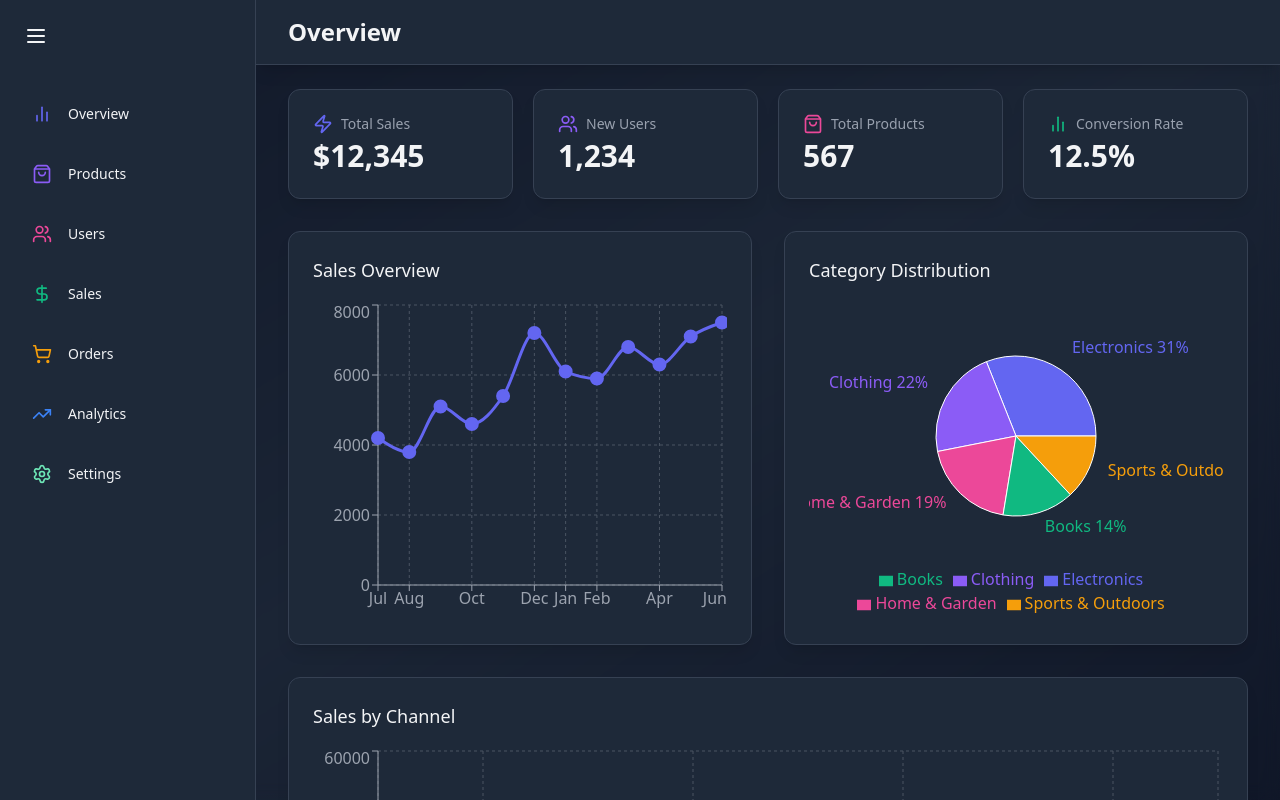
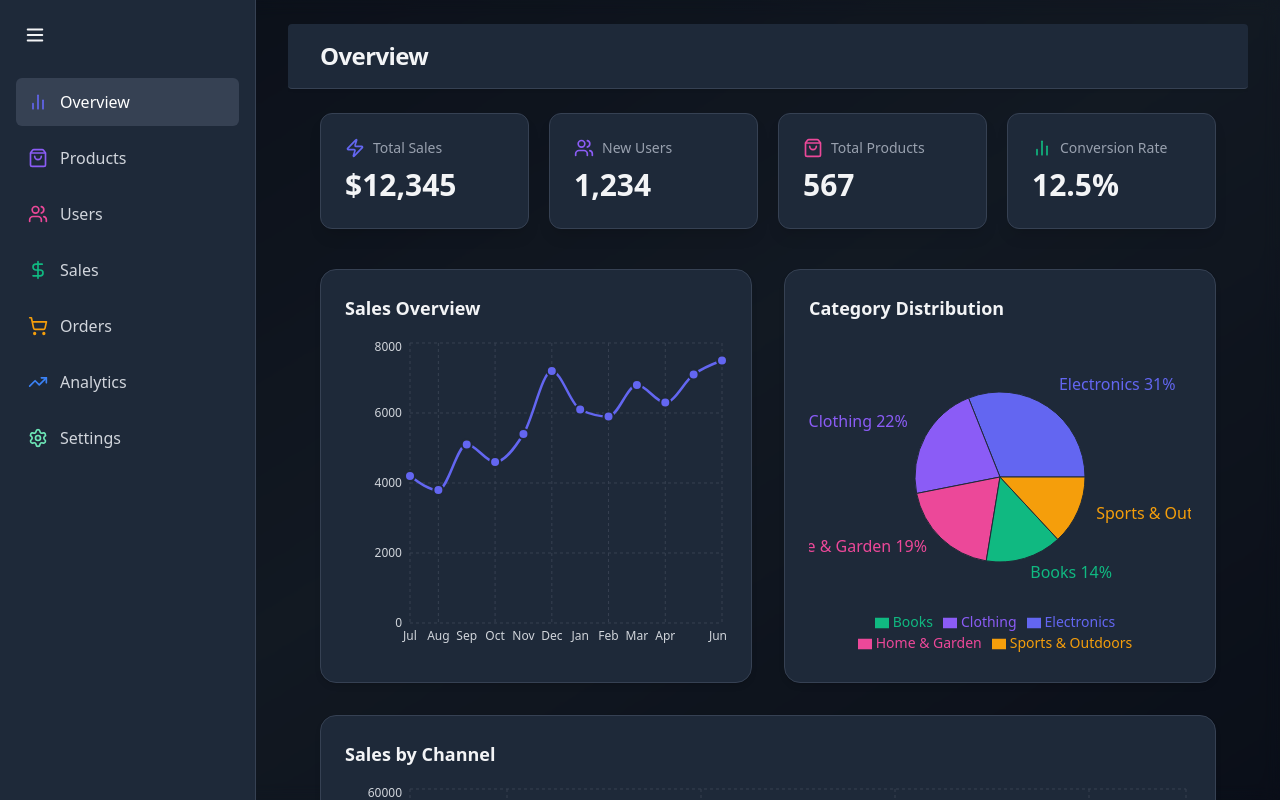
Before and after one commit to aditya-narayan-sahoo/admin-dashboard, a React (Vite) app: page / in a window 1280 px wide. Built offline with nearby package versions, Linux system fonts and the light colour scheme; the HTML template or start-up script is replaced by a standard one.

Commit message:
Refactor the styling for main and the overview page

```diff
--- a/src/App.jsx
+++ b/src/App.jsx
@@ -1,23 +1,30 @@
+import { Routes, Route } from "react-router-dom";
+
+import Sidebar from "./components/common/Sidebar";
+import Overview from "./pages/Overview";
+import Users from "./pages/Users";
 import Sales from "./pages/Sales";
-import Users from "./pages/Users";
 import Orders from "./pages/Orders";
-import Overview from "./pages/Overview";
 import Products from "./pages/Products";
 import Settings from "./pages/Settings";
 import Analytics from "./pages/Analytics";
 
-import Sidebar from "./components/common/Sidebar";
-
-import { Route, Routes } from "react-router-dom";
-
 const App = () => {
   return (
-    <main className="flex h-screen bg-gray-900 text-gray-100 overflow-hidden">
-      <section className="fixed inset-0 z-0">
-        <div className="absolute inset-0 bg-gradient-to-br from-gray-900 via-gray-800 to-gray-900 opacity-80" />
+    <div className="flex h-screen bg-gradient-to-br from-gray-900 via-gray-800 to-gray-900 text-gray-100 overflow-hidden relative">
+      {/* Background Blur Overlay */}
+      <div className="absolute inset-0 z-0 pointer-events-none">
+        <div className="absolute inset-0 bg-black opacity-40" />
         <div className="absolute inset-0 backdrop-blur-sm" />
-      </section>
+      </div>
+
+      {/* Sidebar */}
+      <aside className="relative z-10">
         <Sidebar />
+      </aside>
+
+      {/* Main Content */}
+      <main className="relative z-10 flex-1 overflow-y-auto px-4 py-6 sm:px-6 lg:px-8">
         <Routes>
           <Route path="/" element={<Overview />} />
           <Route path="/users" element={<Users />} />
@@ -28,6 +35,7 @@ const App = () => {
           <Route path="/analytics" element={<Analytics />} />
         </Routes>
       </main>
+    </div>
   );
 };
 
--- a/src/components/common/Header.jsx
+++ b/src/components/common/Header.jsx
@@ -1,10 +1,16 @@
 const Header = ({ title }) => {
   return (
-    <header className="bg-gray-800 bg-opacity-50 backdrop-blur-md shadow-lg border-b border-gray-700">
-      <div className="max-w-7xl mx-auto py-4 px-4 sm:px-6 lg:px-8">
-        <h1 className="text-2xl font-semibold text-gray-100">{title}</h1>
+    <header
+      role="banner"
+      className="bg-gray-800 bg-opacity-50 backdrop-blur-md border-b border-gray-700 shadow-sm rounded"
+    >
+      <div className="max-w-7xl mx-auto px-4 sm:px-6 lg:px-8 py-4">
+        <h1 className="text-2xl font-bold tracking-tight text-gray-100">
+          {title}
+        </h1>
       </div>
     </header>
   );
 };
+
 export default Header;
--- a/src/components/common/Sidebar.jsx
+++ b/src/components/common/Sidebar.jsx
@@ -1,44 +1,58 @@
 import { useState } from "react";
 import { Menu } from "lucide-react";
-import { Link } from "react-router-dom";
+import { Link, useLocation } from "react-router-dom";
 import { SIDEBAR_ITEMS } from "../../utils";
 import { AnimatePresence, motion } from "framer-motion";
+
 const Sidebar = () => {
-  const [isSidebarOpen, setIsSidebarOpen] = useState(true);
+  const [isOpen, setIsOpen] = useState(true);
+  const { pathname } = useLocation();
 
   return (
     <motion.div
-      className={`relative z-10 transition-all duration-200 ease-in-out flex-shrink-0 ${
-        isSidebarOpen ? "w-64" : "w-20"
-      }`}
-      animate={{ width: isSidebarOpen ? 256 : 80 }}
+      animate={{ width: isOpen ? 256 : 80 }}
+      className="transition-all duration-300 ease-in-out h-full bg-gray-800 bg-opacity-60 backdrop-blur-md border-r border-gray-700 flex flex-col p-4 overflow-hidden"
     >
-      <div className="h-full bg-gray-800 bg-opacity-50 backdrop-blur-md p-4 flex flex-col border-r border-gray-700">
-        <motion.button
-          whileHover={{ scale: 1.1 }}
-          whileTap={{ scale: 0.9 }}
-          onClick={() => setIsSidebarOpen(!isSidebarOpen)}
-          className="p-2 rounded-full hover:bg-gray-700 transition-colors max-w-fit"
-        >
-          <Menu size={24} />
-        </motion.button>
+      {/* Toggle Button */}
+      <motion.button
+        whileHover={{ scale: 1.05 }}
+        whileTap={{ scale: 0.95 }}
+        onClick={() => setIsOpen((prev) => !prev)}
+        aria-label="Toggle sidebar"
+        aria-expanded={isOpen}
+        className="p-2 rounded-full hover:bg-gray-700 transition-colors w-fit"
+      >
+        <Menu size={22} />
+      </motion.button>
 
-        <nav className="mt-8 flex-grow">
-          {SIDEBAR_ITEMS.map((item) => (
-            <Link key={item.href} to={item.href}>
-              <motion.div className="flex items-center p-4 text-sm font-medium rounded-lg hover:bg-gray-700 transition-colors mb-2">
+      {/* Nav Items */}
+      <nav className="mt-6 flex flex-col gap-2">
+        {SIDEBAR_ITEMS.map((item) => {
+          const isActive = pathname === item.href;
+
+          return (
+            <Link key={item.href} to={item.href} className="group">
+              <motion.div
+                layout
+                className={`flex items-center p-3 rounded-md transition-colors duration-200 ${
+                  isActive
+                    ? "bg-gray-700 text-white"
+                    : "hover:bg-gray-700 text-gray-300"
+                }`}
+              >
                 <item.icon
                   size={20}
-                  style={{ color: item.color, minWidth: "20px" }}
+                  style={{ color: item.color }}
+                  className="shrink-0"
                 />
-                <AnimatePresence>
-                  {isSidebarOpen && (
+                <AnimatePresence initial={false}>
+                  {isOpen && (
                     <motion.span
-                      className="ml-4 whitespace-nowrap"
-                      initial={{ opacity: 0, width: 0 }}
-                      animate={{ opacity: 1, width: "auto" }}
-                      exit={{ opacity: 0, width: 0 }}
-                      transition={{ duration: 0.1, delay: 0.2 }}
+                      className="ml-3 whitespace-nowrap overflow-hidden"
+                      initial={{ opacity: 0, x: -10 }}
+                      animate={{ opacity: 1, x: 0 }}
+                      exit={{ opacity: 0, x: -10 }}
+                      transition={{ duration: 0.15 }}
                     >
                       {item.name}
                     </motion.span>
@@ -46,10 +60,11 @@ const Sidebar = () => {
                 </AnimatePresence>
               </motion.div>
             </Link>
-          ))}
-        </nav>
-      </div>
+          );
+        })}
+      </nav>
     </motion.div>
   );
 };
+
 export default Sidebar;
--- a/src/components/common/StatCard.jsx
+++ b/src/components/common/StatCard.jsx
@@ -3,15 +3,24 @@ import { motion } from "framer-motion";
 const StatCard = ({ name, icon: Icon, value, color }) => {
   return (
     <motion.div
+      role="region"
+      aria-label={name}
+      whileHover={{ y: -5, boxShadow: "0 25px 50px -12px rgba(0, 0, 0, 0.5)" }}
       className="bg-gray-800 bg-opacity-50 backdrop-blur-md overflow-hidden shadow-lg rounded-xl border border-gray-700"
-      whileHover={{ y: -5, boxShadow: "0 25px 50px -12px rgba(0, 0, 0, 0.5)" }}
     >
-      <div className="px-4 py-5 sm:p-6">
-        <span className="flex items-center text-sm font-medium text-gray-400">
-          <Icon size={20} className="mr-2" style={{ color }} />
-          {name}
-        </span>
-        <p className="mt-1 text-3xl font-semibold text-gray-100">{value}</p>
+      <div className="p-5 sm:p-6 space-y-2">
+        <div className="flex items-center text-sm font-medium text-gray-400">
+          <Icon
+            size={20}
+            className="mr-2"
+            style={{ color }}
+            aria-hidden="true"
+          />
+          <span>{name}</span>
+        </div>
+        <p className="text-3xl font-semibold text-gray-100 leading-tight">
+          {value}
+        </p>
       </div>
     </motion.div>
   );
--- a/src/components/overview/CategoryDistributionChart.jsx
+++ b/src/components/overview/CategoryDistributionChart.jsx
@@ -12,25 +12,26 @@ import { categoryData, COLORS } from "../../utils";
 const CategoryDistributionChart = () => {
   return (
     <motion.div
-      className="bg-gray-800 bg-opacity-50 backdrop-blur-md shadow-lg rounded-xl p-6 border border-gray-700"
-      initial={{ opacity: 0, y: 20 }}
+      initial={{ opacity: 0, y: 15 }}
       animate={{ opacity: 1, y: 0 }}
-      transition={{ delay: 0.3 }}
+      transition={{ duration: 0.4, type: "spring", stiffness: 180 }}
+      className="bg-gray-800 bg-opacity-50 backdrop-blur-md border border-gray-700 rounded-2xl shadow-md p-6"
     >
-      <h2 className="text-lg font-medium mb-4 text-gray-100">
+      <h2 className="text-lg font-semibold text-gray-100 mb-4">
         Category Distribution
       </h2>
-      <div className="h-80">
-        <ResponsiveContainer width={"100%"} height={"100%"}>
+
+      <div className="h-[20rem] sm:h-80">
+        <ResponsiveContainer width="100%" height="100%">
           <PieChart>
             <Pie
               data={categoryData}
-              cx={"50%"}
-              cy={"50%"}
+              cx="50%"
+              cy="50%"
+              outerRadius={window.innerWidth < 640 ? 60 : 85}
               labelLine={false}
-              outerRadius={80}
-              fill="#8884d8"
               dataKey="value"
+              stroke="#1F2937"
               label={({ name, percent }) =>
                 `${name} ${(percent * 100).toFixed(0)}%`
               }
@@ -44,16 +45,23 @@ const CategoryDistributionChart = () => {
             </Pie>
             <Tooltip
               contentStyle={{
-                backgroundColor: "rgba(31, 41, 55, 0.8)",
-                borderColor: "#4B5563",
+                backgroundColor: "#1F2937",
+                border: "1px solid #4B5563",
+                borderRadius: "8px",
               }}
-              itemStyle={{ color: "#E5E7EB" }}
+              itemStyle={{ color: "#E5E7EB", fontSize: "0.875rem" }}
             />
-            <Legend />
+            <Legend
+              wrapperStyle={{
+                color: "#D1D5DB",
+                fontSize: "0.875rem",
+              }}
+            />
           </PieChart>
         </ResponsiveContainer>
       </div>
     </motion.div>
   );
 };
+
 export default CategoryDistributionChart;
--- a/src/components/overview/SalesChannelChart.jsx
+++ b/src/components/overview/SalesChannelChart.jsx
@@ -15,30 +15,43 @@ import { SALES_CHANNEL_DATA, COLORS } from "../../utils";
 const SalesChannelChart = () => {
   return (
     <motion.div
-      className="bg-gray-800 bg-opacity-50 backdrop-blur-md shadow-lg rounded-xl p-6 lg:col-span-2 border border-gray-700"
-      initial={{ opacity: 0, y: 20 }}
+      initial={{ opacity: 0, y: 15 }}
       animate={{ opacity: 1, y: 0 }}
-      transition={{ delay: 0.4 }}
+      transition={{ duration: 0.4, type: "spring", stiffness: 200 }}
+      className="bg-gray-800 bg-opacity-50 backdrop-blur-md border border-gray-700 shadow-md rounded-2xl p-6 lg:col-span-2"
     >
-      <h2 className="text-lg font-medium mb-4 text-gray-100">
+      <h2 className="text-lg font-semibold text-gray-100 mb-4">
         Sales by Channel
       </h2>
 
       <div className="h-80">
-        <ResponsiveContainer>
+        <ResponsiveContainer width="100%" height="100%">
           <BarChart data={SALES_CHANNEL_DATA}>
-            <CartesianGrid strokeDasharray="3 3" stroke="#4B5563" />
-            <XAxis dataKey="name" stroke="#9CA3AF" />
-            <YAxis stroke="#9CA3AF" />
+            <CartesianGrid strokeDasharray="3 3" stroke="#374151" />
+            <XAxis
+              dataKey="name"
+              stroke="#D1D5DB"
+              tick={{ fontSize: 12 }}
+              axisLine={false}
+              tickLine={false}
+            />
+            <YAxis
+              stroke="#D1D5DB"
+              tick={{ fontSize: 12 }}
+              axisLine={false}
+              tickLine={false}
+            />
             <Tooltip
               contentStyle={{
-                backgroundColor: "rgba(31, 41, 55, 0.8)",
-                borderColor: "#4B5563",
+                backgroundColor: "#1F2937",
+                border: "1px solid #4B5563",
+                borderRadius: "8px",
               }}
-              itemStyle={{ color: "#E5E7EB" }}
+              itemStyle={{ color: "#E5E7EB", fontSize: "0.875rem" }}
+              cursor={{ fill: "rgba(255,255,255,0.05)" }}
             />
-            <Legend />
-            <Bar dataKey={"value"} fill="#8884d8">
+            <Legend wrapperStyle={{ color: "#D1D5DB", fontSize: "0.875rem" }} />
+            <Bar dataKey="value" radius={[4, 4, 0, 0]}>
               {SALES_CHANNEL_DATA.map((entry, index) => (
                 <Cell
                   key={`cell-${index}`}
@@ -52,4 +65,5 @@ const SalesChannelChart = () => {
     </motion.div>
   );
 };
+
 export default SalesChannelChart;
--- a/src/components/overview/SalesOverviewChart.jsx
+++ b/src/components/overview/SalesOverviewChart.jsx
@@ -7,40 +7,54 @@ import {
   Tooltip,
   ResponsiveContainer,
 } from "recharts";
-
 import { motion } from "framer-motion";
 import { salesData } from "../../utils";
 
 const SalesOverviewChart = () => {
   return (
     <motion.div
-      className="bg-gray-800 bg-opacity-50 backdrop-blur-md shadow-lg rounded-xl p-6 border border-gray-700"
-      initial={{ opacity: 0, y: 20 }}
+      initial={{ opacity: 0, y: 15 }}
       animate={{ opacity: 1, y: 0 }}
-      transition={{ delay: 0.2 }}
+      transition={{ duration: 0.4, type: "spring", stiffness: 180 }}
+      className="bg-gray-800 bg-opacity-50 backdrop-blur-md border border-gray-700 rounded-2xl shadow-md p-6"
     >
-      <h2 className="text-lg font-medium mb-4 text-gray-100">Sales Overview</h2>
+      <h2 className="text-lg font-semibold text-gray-100 mb-4">
+        Sales Overview
+      </h2>
 
       <div className="h-80">
-        <ResponsiveContainer width={"100%"} height={"100%"}>
+        <ResponsiveContainer width="100%" height="100%">
           <LineChart data={salesData}>
-            <CartesianGrid strokeDasharray="3 3" stroke="#4B5563" />
-            <XAxis dataKey={"name"} stroke="#9ca3af" />
-            <YAxis stroke="#9ca3af" />
+            <CartesianGrid strokeDasharray="3 3" stroke="#374151" />
+            <XAxis
+              dataKey="name"
+              stroke="#D1D5DB"
+              tick={{ fontSize: 12 }}
+              axisLine={false}
+              tickLine={false}
+            />
+            <YAxis
+              stroke="#D1D5DB"
+              tick={{ fontSize: 12 }}
+              axisLine={false}
+              tickLine={false}
+            />
             <Tooltip
               contentStyle={{
-                backgroundColor: "rgba(31, 41, 55, 0.8)",
-                borderColor: "#4B5563",
+                backgroundColor: "#1F2937",
+                border: "1px solid #4B5563",
+                borderRadius: "8px",
               }}
-              itemStyle={{ color: "#E5E7EB" }}
+              itemStyle={{ color: "#E5E7EB", fontSize: "0.875rem" }}
+              cursor={{ stroke: "#6B7280", strokeWidth: 1 }}
             />
             <Line
               type="monotone"
               dataKey="sales"
               stroke="#6366F1"
-              strokeWidth={3}
-              dot={{ fill: "#6366F1", strokeWidth: 2, r: 6 }}
-              activeDot={{ r: 8, strokeWidth: 2 }}
+              strokeWidth={2.5}
+              dot={{ fill: "#6366F1", stroke: "#1F2937", strokeWidth: 2, r: 5 }}
+              activeDot={{ r: 7, stroke: "#818CF8", strokeWidth: 2 }}
             />
           </LineChart>
         </ResponsiveContainer>
@@ -48,4 +62,5 @@ const SalesOverviewChart = () => {
     </motion.div>
   );
 };
+
 export default SalesOverviewChart;
--- a/src/pages/Overview.jsx
+++ b/src/pages/Overview.jsx
@@ -9,14 +9,16 @@ import CategoryDistributionChart from "../components/overview/CategoryDistributi
 
 const OverviewPage = () => {
   return (
-    <div className="flex-1 overflow-auto relative z-10">
+    <div className="flex-1 relative z-10 overflow-auto">
       <Header title="Overview" />
-      <main className="max-w-7xl mx-auto py-6 px-4 lg:px-8">
-        <motion.div
-          className="grid grid-cols-1 gap-5 sm:grid-cols-2 lg:grid-cols-4 mb-8"
-          initial={{ opacity: 0, y: 20 }}
+
+      <main className="max-w-7xl mx-auto px-4 sm:px-6 lg:px-8 py-6 space-y-10">
+        {/* Stat Cards */}
+        <motion.section
+          className="grid grid-cols-1 gap-5 sm:grid-cols-2 lg:grid-cols-4"
+          initial={{ opacity: 0, y: 30 }}
           animate={{ opacity: 1, y: 0 }}
-          transition={{ duration: 1 }}
+          transition={{ duration: 0.6, delay: 0.2 }}
         >
           <StatCard
             name="Total Sales"
@@ -42,15 +44,24 @@ const OverviewPage = () => {
             value="12.5%"
             color="#10B981"
           />
-        </motion.div>
+        </motion.section>
 
-        <section className="grid grid-cols-1 lg:grid-cols-2 gap-8">
+        {/* Charts Section */}
+        <motion.section
+          className="grid grid-cols-1 gap-8 lg:grid-cols-2"
+          initial={{ opacity: 0, y: 30 }}
+          animate={{ opacity: 1, y: 0 }}
+          transition={{ duration: 0.6, delay: 0.4 }}
+        >
           <SalesOverviewChart />
           <CategoryDistributionChart />
-          <SalesChannelChart />
-        </section>
+          <div className="lg:col-span-2">
+            <SalesChannelChart />
+          </div>
+        </motion.section>
       </main>
     </div>
   );
 };
+
 export default OverviewPage;
```
Lines whose indentation alone changed are shown as unchanged.
